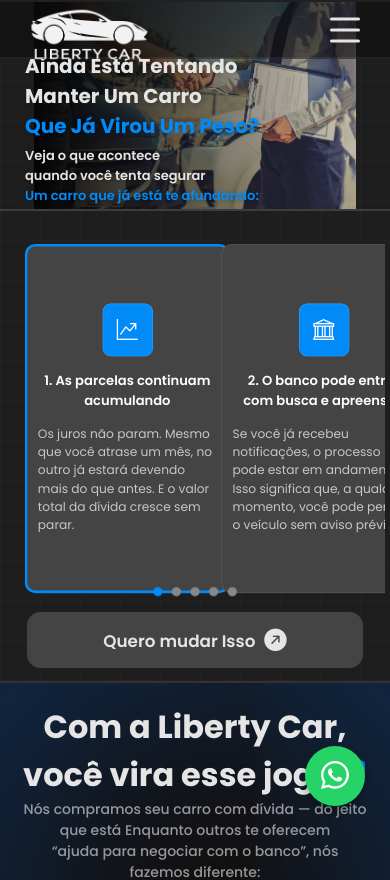
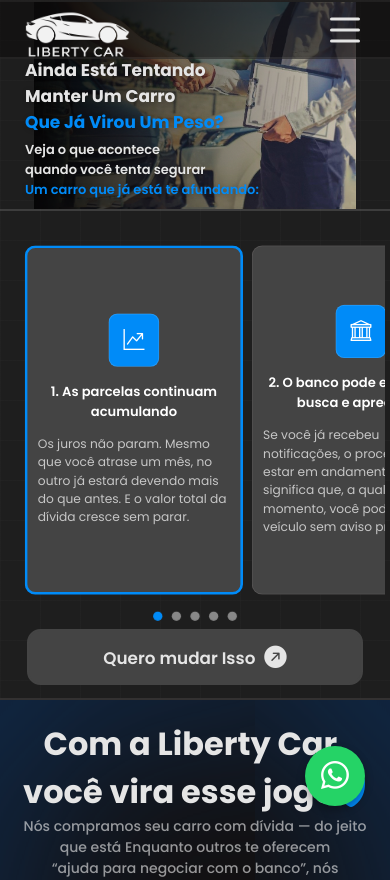
Before and after one commit to guhrizzo/liberty-landing-page, a React (Vite) app in the folder my-vue-app/: page /quitacao-fatura in a window 390 px wide. Shown: the top 880 px of the page. Built offline with nearby package versions, Linux system fonts and the light colour scheme.

Commit message:
responsividade 800px

```diff
--- a/my-vue-app/src/BrokenCar.css
+++ b/my-vue-app/src/BrokenCar.css
@@ -97,3 +97,9 @@
         scale: 0.6;
     }
 }
+
+@media (max-width:800px){
+    .title-car{
+        font-size: 17px;
+    }
+}
--- a/my-vue-app/src/Carousel.css
+++ b/my-vue-app/src/Carousel.css
@@ -100,3 +100,17 @@
     scale: 1.2;
   }
 }
+
+@media screen and (max-width: 800px){
+  .slide{
+    width: 250px;
+  }
+
+  .swiper-wrapper{
+    height: 50dvh;
+  }
+
+  .carousel-wrapper{
+    height: 47dvh;
+  }
+}
--- a/my-vue-app/src/Carousel.jsx
+++ b/my-vue-app/src/Carousel.jsx
@@ -48,24 +48,29 @@
   return (
     <div className="carousel-wrapper">
       <Swiper
-        spaceBetween={20}
         loop={true}
         centeredSlides={true}
-        pagination={{ clickable: true, type:"bullets", }}
+        pagination={{ clickable: true, type: "bullets" }}
         modules={[Pagination, Navigation, EffectCreative]}
         breakpoints={{
           0: {
-            slidesPerView: 2, // padrão em telas menores
-            spaceBetween: 60,
+            slidesPerView: 2,
+            spaceBetween: 130,
             centeredSlides: false,
           },
           768: {
-            slidesPerView: 3, // a partir de 768px (tablet/desktop)
-            spaceBetween: 20,
-            centeredSlides: true
+            slidesPerView: 3,
+            spaceBetween: 60, // entre 768 e 799
+            centeredSlides: true,
+          },
+          800: {
+            slidesPerView: 3,
+            spaceBetween: 130, // a partir de 800
+            centeredSlides: true,
           },
         }}
       >
+
         {slides.map((slide, index) => (
           <SwiperSlide key={index}>
             <div
--- a/my-vue-app/src/Nav.css
+++ b/my-vue-app/src/Nav.css
@@ -186,3 +186,14 @@
         transition: all 0.4s ease-in-out;
     }
 }
+
+@media screen and (max-width:800px){
+    nav{
+        height: 7dvh;
+    }
+
+    .logo{
+        scale: 0.8;
+        margin-left: 8px;
+    }
+}
--- a/my-vue-app/src/Shorts.css
+++ b/my-vue-app/src/Shorts.css
@@ -76,8 +76,25 @@
     scale: 1.1;
   }
 
-  .swiper.swiper-initialized.swiper-horizontalswiper-ios.swiper-backface-hidden.shorts-swiper{
+  .swiper.swiper-initialized.swiper-horizontalswiper-ios.swiper-backface-hidden.shorts-swiper {
     overflow-x: hidden;
     opacity: 0;
   }
 }
+
+
+@media (max-width: 800px) {
+  .video-front {
+    scale: 0.88;
+    width: 460px;
+  }
+
+  .video-bg {
+    scale: 1.15;
+  }
+
+  .swiper-button-next::after,.swiper-button-prev{
+    scale: 0.65;
+
+  }
+}
--- a/my-vue-app/src/quitacao.css
+++ b/my-vue-app/src/quitacao.css
@@ -293,3 +293,9 @@
         height: auto;
     }
 }
+
+@media (max-width:800px){
+    .video-container h1{
+        font-size: 17px;
+    }
+}
```
Also changed, not shown: my-vue-app/src/Testimonials.css (line endings or trailing spaces).
